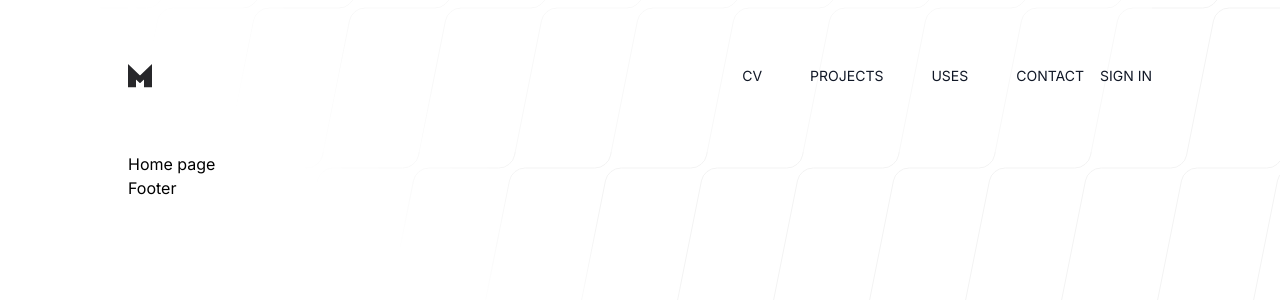
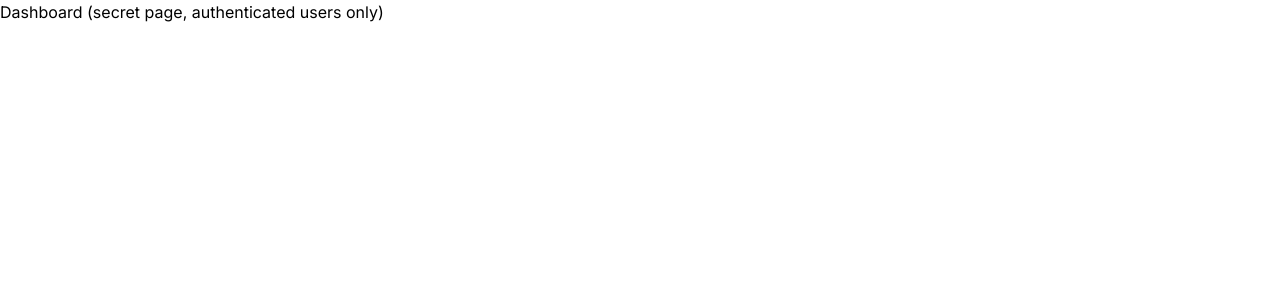
Before and after one commit to mflisikowski/old-mflisikowski, a Next.js app: page / in a window 1280 px wide. Shown: the top 300 px of the page. Built offline with nearby package versions, Linux system fonts and the light colour scheme.

Commit message:
feat(dashboard): add dashboard layout and page with authentication middleware

```diff
--- /dev/null
+++ b/app/(dashboard)/layout.tsx
@@ -0,0 +1,18 @@
+export const dynamic = "force-dynamic";
+
+/**
+ * A layout component for a dashboard page.
+ *
+ * @param children - The content to be rendered inside the layout component.
+ * @returns The layout component with the provided content.
+ */
+
+interface LandingLayoutProps {
+  children: React.ReactNode;
+}
+
+const DashboardLayout = ({ children }: LandingLayoutProps) => {
+  return <main>{children}</main>;
+};
+
+export default DashboardLayout;
--- /dev/null
+++ b/app/(dashboard)/page.tsx
@@ -0,0 +1,3 @@
+export default function DashboardPage() {
+  return <>Dashboard (secret page, authenticated users only)</>;
+}
--- a/middleware.ts
+++ b/middleware.ts
@@ -1 +1,5 @@
 export { default } from "next-auth/middleware";
+
+export const config = {
+  matcher: ["/dashboard"],
+};
```
